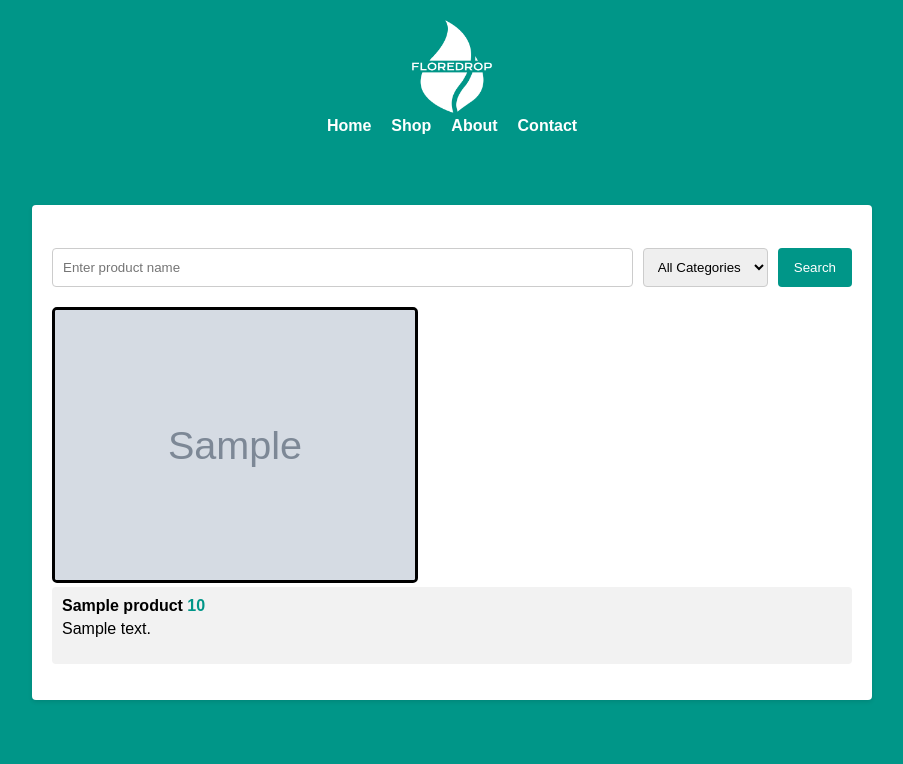
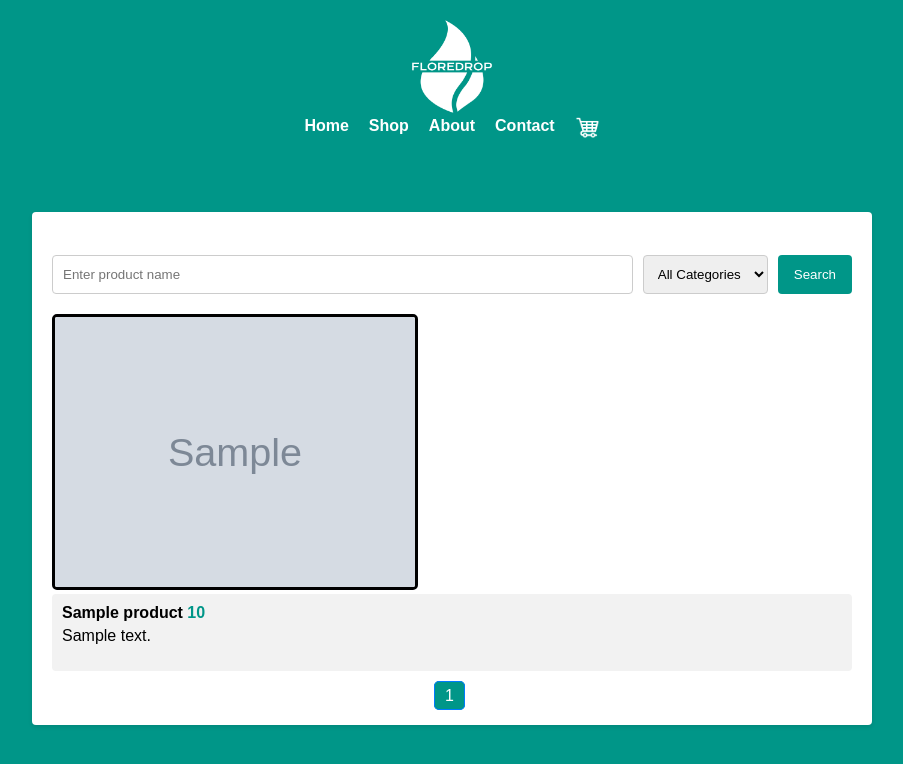
Before and after one commit to Ramonas-Nojus/FloreDrop, a PHP site: page /search.php in a window 1280 px wide. Shown: the top 764 px of the page, without its empty margins (188-1091 px from the left). Run offline with PHP 8.4, Linux system fonts and the light colour scheme; tables that the repository leaves empty or names only in its code hold one stand-in row (values such as "Sample post"); grey boxes marked "Sample" are stand-in pictures.

Commit message:
add pagination

```diff
--- a/includes/header.php
+++ b/includes/header.php
@@ -27,6 +27,7 @@
                     <li><a href="profile.php" class="nav-link">Profile</a></li>
                     <li><a href="add_product.php" class="nav-link">List Product</a></li>
                 <?php endif; ?>
+                <li><a><img src="/img/cart.png" style="width: 25px;"></a></li>
             </ul>
         </nav>
     </header>
--- a/product.php
+++ b/product.php
@@ -24,7 +24,7 @@
             <h1><?php echo $product['name']; ?></h1>
             <p><?php echo $product['description']; ?></p>
             <p class="price">$<?php echo $product['price']; ?></p>
-            <div class="buy-button"><a href="product.php?<?php echo $p_id ?>&buy=true">Buy Now</a></div>
+            <br>
             <div class="cart-button"><a  href="product.php?<?php echo $p_id ?>&add_to_cart=true">Add to cart</a></div>
         </div>
     </div>
--- a/search.php
+++ b/search.php
@@ -46,6 +46,21 @@ $products = $product->getAllProducts($page_result, $per_page); ?>
         </a>
         <?php } ?>
       </ul>
+
+
+      <ul class="pager">
+      <?php
+
+        for($i = 1; $i<=ceil($count/$per_page); $i++){
+            if($i == $page) {
+                echo "<li '><a class='active_link' href='index.php?page={$i}'>{$i}</a></li>";
+            } else {
+                echo "<li '><a href='index.php?page={$i}'>{$i}</a></li>";
+            }
+        }
+
+      ?>
+      </ul>
     </div>
 
 </body>
--- a/style/search.css
+++ b/style/search.css
@@ -128,3 +128,35 @@ a {
     text-decoration: none;
     color: black;
 }
+
+ul.pager {
+    list-style-type: none;
+    margin: 0 auto;
+    padding: 0;
+    text-align: center;
+  }
+
+  ul.pager li {
+    display: inline-block;
+    margin-right: 5px;
+  }
+
+  ul.pager li a.active_link {
+    color: #fff;
+    background-color: #009688;
+    padding: 5px 10px;
+    border-radius: 5px;
+    text-decoration: none;
+  }
+
+  ul.pager li a {
+    color: #007bff;
+    text-decoration: none;
+    padding: 5px 10px;
+    border: 1px solid #007bff;
+    border-radius: 5px;
+  }
+
+  ul.pager li a:hover {
+    background-color: #026d62;
+  }
```
Also changed, not shown: register.php (+5 -4 lines), img/cart.png (added).
